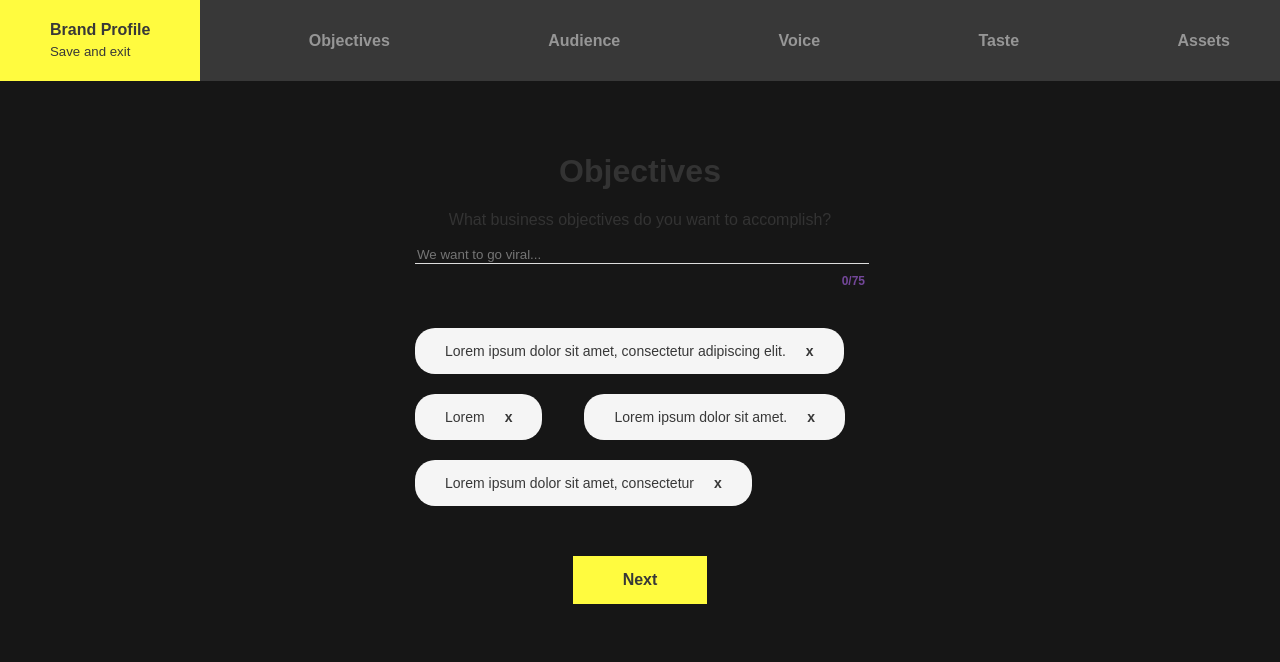
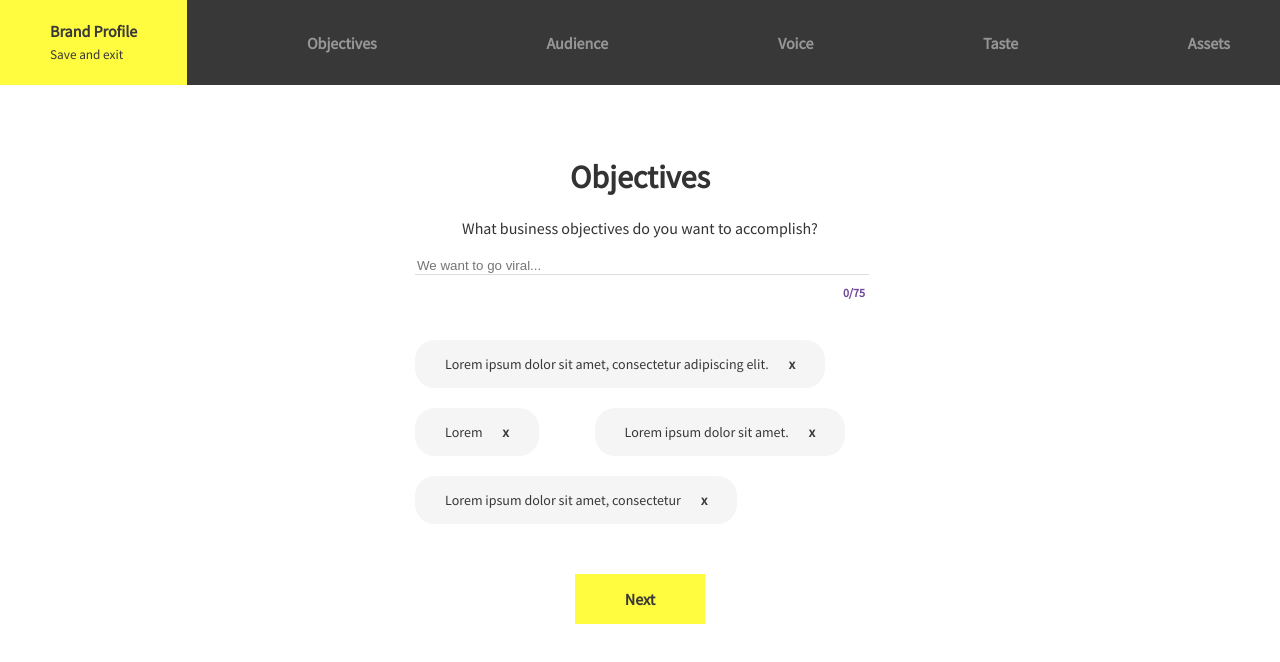
Before and after one commit to aslihanozfidan/saypr-task, a React (Create React App) app: page / in a window 1280 px wide. Shown: the top 662 px of the page. Built offline with nearby package versions, Linux system fonts and the light colour scheme.

Commit message:
added source sans pro font family in project

```diff
--- a/src/index.css
+++ b/src/index.css
@@ -1,6 +1,8 @@
+
+@import url('https://fonts.googleapis.com/css?family=Source+Sans+Pro');
 body {
   margin: 0;
   padding: 0;
-  font-family: Arial, sans-serif;
-  background-color: #161616;
+  font-family: 'Source Sans Pro', sans-serif;
+  background-color: #fff;
 }
```
